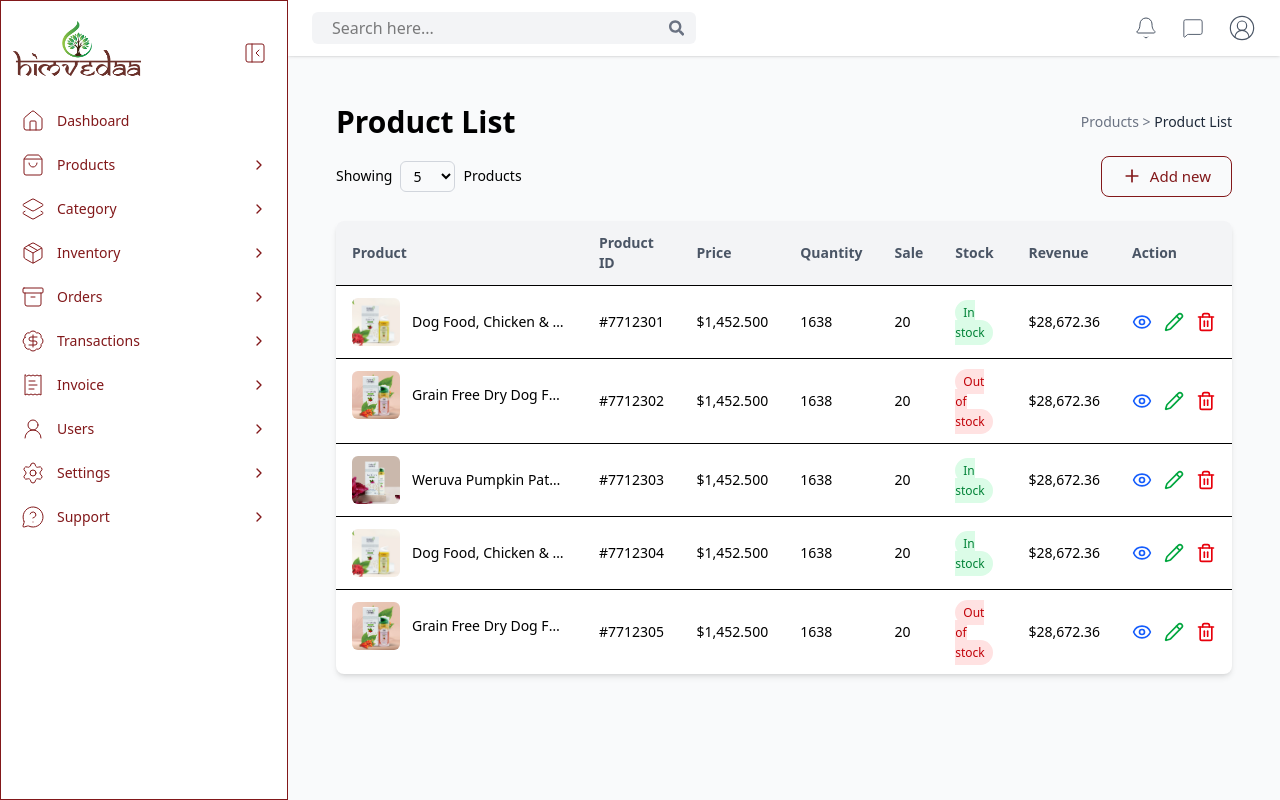
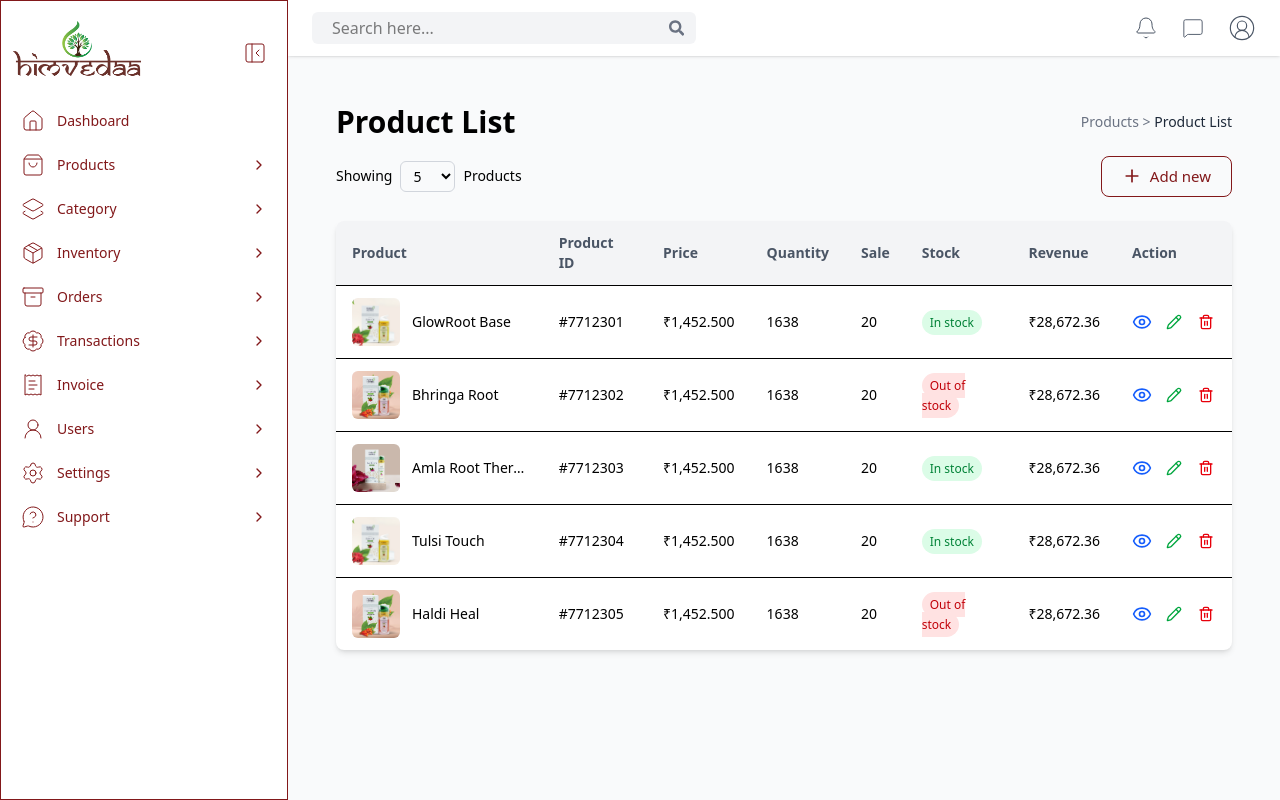
Before and after one commit to yashjain63/himvedaAdmin, a React (Vite) app: page /products/list in a window 1280 px wide. Built offline with nearby package versions, Linux system fonts and the light colour scheme.

Commit message:
updateYL

```diff
--- a/src/components/pages/Dashboard.jsx
+++ b/src/components/pages/Dashboard/Dashboard.jsx
@@ -1,5 +1,5 @@
 import React, { useState } from "react";
-import ProductList from "./ProductList";
+import ProductList from "../Products/ProductList";
 import { Link } from "react-router-dom";
 import {
   PieChart,
--- a/src/components/pages/AddProduct.jsx
+++ b/src/components/pages/Products/AddProduct.jsx
@@ -31,7 +31,7 @@
       <div className="flex flex-col sm:flex-row sm:items-center sm:justify-between mb-6">
         <h2 className="text-2xl font-bold">Add Product</h2>
         <div className="text-sm text-gray-500 mt-2 sm:mt-0">
-          <span>Dashboard</span> &gt; <span>Products</span> &gt;{" "}
+          <span>Products</span> &gt;{" "}
           <span className="text-gray-800 font-medium">Add product</span>
         </div>
       </div>
@@ -42,6 +42,15 @@
         <div className="bg-white p-6 rounded-lg shadow-md space-y-5">
           {/* Product Name */}
           <div>
+            <label className="block text-[16px] font-bold  mb-1">
+              Product ID<span className="text-red-500">*</span>
+            </label>
+            <input
+              type="text"
+              placeholder="#123456"
+              className="w-full border border-gray-200 rounded-lg outline-none px-4 py-2 text-sm  "
+
+            />
             <label className="block text-[16px] font-bold  mb-1">
               Product name <span className="text-red-500">*</span>
             </label>
--- a/src/components/pages/EditProduct.jsx
+++ b/src/components/pages/Products/EditProduct.jsx
@@ -1,7 +1,7 @@
 import React, { useState } from "react";
 
 const EditProduct = () => {
-  const [isEditing, setIsEditing] = useState(false);
+const [isEditing, setIsEditing] = useState(false);
   const [product, setProduct] = useState({
     name: "Sample Product",
     subtitle: "Best Quality Product",
--- a/src/components/pages/ProductDetail.jsx
+++ b/src/components/pages/Products/ProductDetail.jsx
@@ -1,12 +1,16 @@
 import { useState } from "react";
 import { FaStar, FaTruck } from "react-icons/fa";
-import first from "../../assets/images/products/1st.png";
-import second from "../../assets/images/products/2nd.jpg";
-import third from "../../assets/images/products/3rd.jpg";
-import forth from "../../assets/images/products/4th.webp";
-import NATURAL_PILES_CARE_HERBS from "../../assets/images/products/NATURAL_PILES_CARE_HERBS.webp";
+import first from "../../../assets/images/products/1st.png";
+import second from "../../../assets/images/products/2nd.jpg";
+import third from "../../../assets/images/products/3rd.jpg";
+import forth from "../../../assets/images/products/4th.webp";
+import NATURAL_PILES_CARE_HERBS from "../../../assets/images/products/NATURAL_PILES_CARE_HERBS.webp";
 import { LuHeart, LuShare2 } from "react-icons/lu";
-import { FlaskConical, Sprout} from "lucide-react";
+import { FlaskConical, Sprout } from "lucide-react";
+
+import { Link } from "react-router-dom";
+import { Pencil } from "lucide-react";
+import EditProduct from "./EditProduct";
 
 const NoPreservatives = (props) => (
 
@@ -30,7 +34,7 @@
     <line x1="8" y1="6" x2="16" y2="6" />
 
     {/* Slash line */}
-    <line  x1="6" y1="20" x2="18" y2="6" />
+    <line x1="6" y1="20" x2="18" y2="6" />
   </svg>
 );
 
@@ -96,6 +100,11 @@
 
   return (
     <div className="w-full pt-5">
+      <div className="ml-[93%]">
+        <Link className="flex mb-5 hover:text-red-900" to="/products/edit">
+          <Pencil className="w-5 h-4 mt-1 " /><span className="ml-2">Edit</span>
+        </Link>
+      </div>
       <div className="max-w-[94%] mx-auto px-4 sm:px-6 lg:px-0 flex flex-col gap-10">
         {/* Product Section */}
         <div className="flex flex-col lg:flex-row gap-10">
@@ -109,8 +118,7 @@
                   src={src}
                   alt={`Thumbnail ${i + 1}`}
                   onClick={() => setMainImage(src)}
-                  className={`w-14 h-14 object-cover border rounded cursor-pointer shrink-0 ${
-                    mainImage === src ? "ring-2 ring-green-500" : ""
+                  className={`w-14 h-14 object-cover border rounded cursor-pointer shrink-0 ${mainImage === src ? "ring-2 ring-green-500" : ""
                     }`}
                 />
               ))}
@@ -162,8 +170,7 @@
                 {sizes.map((size) => (
                   <button
                     key={size.label}
-                    className={`border px-3 py-1 rounded text-sm ${
-                      selectedSize.label === size.label
+                    className={`border px-3 py-1 rounded text-sm ${selectedSize.label === size.label
                       ? "bg-green-600 text-white font-medium"
                       : "hover:bg-gray-100"
                       }`}
@@ -298,8 +305,7 @@
                 key={tab}
                 onClick={() => setActiveTab(tab)}
                 className={` text-sm sm:text-base md:text-lg font-medium capitalize border-b-2
-                  ${
-                    activeTab === tab
+                  ${activeTab === tab
                     ? "border-green-600 text-green-600"
                     : "border-transparent text-gray-500 hover:text-black"
                   }`}
--- a/src/components/pages/ProductList.jsx
+++ b/src/components/pages/Products/ProductList.jsx
@@ -9,152 +9,152 @@
   const [products, setProducts] = useState([
     {
       id: "#7712301",
-      name: "Dog Food, Chicken & Chicken Liver Recipe",
-      price: "$1,452.500",
+      name: "GlowRoot Base",
+      price: "₹1,452.500",
       quantity: 1638,
       sale: 20,
       stock: "In stock",
-      revenue: "$28,672.36",
+      revenue: "₹28,672.36",
       image: "/images/protct1.png",
     },
     {
       id: "#7712302",
-      name: "Grain Free Dry Dog Food | Rachael Ray® Nutrish®",
-      price: "$1,452.500",
+      name: "Bhringa Root",
+      price: "₹1,452.500",
       quantity: 1638,
       sale: 20,
       stock: "Out of stock",
-      revenue: "$28,672.36",
+      revenue: "₹28,672.36",
       image: "/images/protct2.png",
     },
     {
       id: "#7712303",
-      name: "Weruva Pumpkin Patch Up! Pumpkin With Ginger",
-      price: "$1,452.500",
+      name: "Amla Root Therapy",
+      price: "₹1,452.500",
       quantity: 1638,
       sale: 20,
       stock: "In stock",
-      revenue: "$28,672.36",
+      revenue: "₹28,672.36",
       image: "/images/protct3.png",
     },
     {
       id: "#7712304",
-      name: "Dog Food, Chicken & Chicken Liver Recipe",
-      price: "$1,452.500",
+      name: "Tulsi Touch",
+      price: "₹1,452.500",
       quantity: 1638,
       sale: 20,
       stock: "In stock",
-      revenue: "$28,672.36",
+      revenue: "₹28,672.36",
       image: "/images/protct1.png",
     },
     {
       id: "#7712305",
-      name: "Grain Free Dry Dog Food | Rachael Ray® Nutrish®",
-      price: "$1,452.500",
+      name: "Haldi Heal",
+      price: "₹1,452.500",
       quantity: 1638,
       sale: 20,
       stock: "Out of stock",
-      revenue: "$28,672.36",
+      revenue: "₹28,672.36",
       image: "/images/protct2.png",
     },
     {
       id: "#7712306",
-      name: "Weruva Pumpkin Patch Up! Pumpkin With Ginger",
-      price: "$1,452.500",
+      name: "Keshamrit oil",
+      price: "₹1,452.500",
       quantity: 1638,
       sale: 20,
       stock: "In stock",
-      revenue: "$28,672.36",
+      revenue: "₹28,672.36",
       image: "/images/protct3.png",
     },
     {
       id: "#7712307",
-      name: "Dog Food, Chicken & Chicken Liver Recipe",
-      price: "$1,452.500",
+      name: "Fish oil",
+      price: "₹1,452.500",
       quantity: 1638,
       sale: 20,
       stock: "In stock",
-      revenue: "$28,672.36",
+      revenue: "₹28,672.36",
       image: "/images/protct1.png",
     },
     {
       id: "#7712308",
-      name: "Grain Free Dry Dog Food | Rachael Ray® Nutrish®",
-      price: "$1,452.500",
+      name: "AyuBody Bliss",
+      price: "₹1,452.500",
       quantity: 1638,
       sale: 20,
       stock: "Out of stock",
-      revenue: "$28,672.36",
+      revenue: "₹28,672.36",
       image: "/images/protct2.png",
     },
     {
       id: "#7712309",
-      name: "Weruva Pumpkin Patch Up! Pumpkin With Ginger",
-      price: "$1,452.500",
+      name: "Turmeriche Root",
+      price: "₹1,452.500",
       quantity: 1638,
       sale: 20,
       stock: "In stock",
-      revenue: "$28,672.36",
+      revenue: "₹28,672.36",
       image: "/images/protct3.png",
     },
     {
       id: "#7712310",
-      name: "Dog Food, Chicken & Chicken Liver Recipe",
-      price: "$1,452.500",
+      name: "ChandanSilky Soap",
+      price: "₹1,452.500",
       quantity: 1638,
       sale: 20,
       stock: "In stock",
-      revenue: "$28,672.36",
+      revenue: "₹28,672.36",
       image: "/images/protct1.png",
     },
     {
       id: "#7712311",
-      name: "Grain Free Dry Dog Food | Rachael Ray® Nutrish®",
-      price: "$1,452.500",
+      name: "Herbal Tea",
+      price: "₹1,452.500",
       quantity: 1638,
       sale: 20,
       stock: "Out of stock",
-      revenue: "$28,672.36",
+      revenue: "₹28,672.36",
       image: "/images/protct2.png",
     },
     {
       id: "#7712312",
-      name: "Weruva Pumpkin Patch Up! Pumpkin With Ginger",
-      price: "$1,452.500",
+      name: "Herbal Shampoo",
+      price: "₹1,452.500",
       quantity: 1638,
       sale: 20,
       stock: "In stock",
-      revenue: "$28,672.36",
+      revenue: "₹28,672.36",
       image: "/images/protct3.png",
     },
     {
       id: "#7712313",
-      name: "Dog Food, Chicken & Chicken Liver Recipe",
-      price: "$1,452.500",
+      name: "Herbal Conditioner",
+      price: "₹1,452.500",
       quantity: 1638,
       sale: 20,
       stock: "In stock",
-      revenue: "$28,672.36",
+      revenue: "₹28,672.36",
       image: "/images/protct1.png",
     },
     {
       id: "#7712314",
-      name: "Grain Free Dry Dog Food | Rachael Ray® Nutrish®",
-      price: "$1,452.500",
+      name: "Herbal Face Wash",
+      price: "₹1,452.500",
       quantity: 1638,
       sale: 20,
       stock: "Out of stock",
-      revenue: "$28,672.36",
+      revenue: "₹28,672.36",
       image: "/images/protct2.png",
     },
     {
       id: "#7712315",
-      name: "Weruva Pumpkin Patch Up! Pumpkin With Ginger",
-      price: "$1,452.500",
+      name: "Amla Root oil",
+      price: "₹1,452.500",
       quantity: 1638,
       sale: 20,
       stock: "In stock",
-      revenue: "$28,672.36",
+      revenue: "₹28,672.36",
       image: "/images/protct3.png",
     },
   ]);
@@ -291,23 +291,31 @@
                 <td className="px-4 ">{p.revenue}</td>
                 <td className="px-4 py-3">
                   <div className="flex items-center justify-center gap-3 h-full">
+
+                      <button
+                        className="text-blue-600 hover:text-blue-800 cursor-pointer"
+                        // onClick={() => handleView(p)}
+                      >
+
+                        <Link to="/products/detail">
+                        <Eye className="w-5 h-5" />
+                        </Link>
+                      </button>
+
+
                     <button
-                      className="text-blue-600 hover:text-blue-800"
-                      onClick={() => handleView(p)}
+                      className="text-green-600 hover:text-green-800 cursor-pointer"
+                      // onClick={() => handleEdit(p)}
                     >
-                      <Eye className="w-5 h-5" />
+                      <Link to="/products/edit">
+                        <Pencil className="w-5 h-4" />
+                      </Link>
                     </button>
                     <button
-                      className="text-green-600 hover:text-green-800"
-                      onClick={() => handleEdit(p)}
-                    >
-                      <Pencil className="w-5 h-5" />
-                    </button>
-                    <button
-                      className="text-red-600 hover:text-red-800"
+                      className="text-red-600 hover:text-red-800 cursor-pointer"
                       onClick={() => handleDelete(p.id)}
                     >
-                      <Trash2 className="w-5 h-5" />
+                      <Trash2 className="w-5 h-4" />
                     </button>
                   </div>
                 </td>
--- a/src/components/sections/Header.jsx
+++ /dev/null
@@ -1,13 +0,0 @@
-import React from 'react'
-
-const Header = () => {
-  return (
-    <>
-    <h1>
-
-    </h1>
-    </>
-  )
-}
-
-export default Header
--- a/src/components/sections/SideBar.jsx
+++ b/src/components/sections/SideBar.jsx
@@ -23,13 +23,18 @@
 import { Routes, Route, useNavigate, Navigate } from "react-router-dom";
 
 // Pages
-import Dashboard from "../pages/Dashboard";
-import ProductList from "../pages/ProductList";
-import AddProduct from "../pages/AddProduct";
-import ProductDetail from "../pages/ProductDetail";
-// import EditProduct from "../pages/EditProduct";
 import Notification from "../pages/Notification";
 import Dropdown from "../pages/Dropdown";
+
+import Dashboard from "../pages/Dashboard/Dashboard";
+
+import ProductList from "../pages/Products/ProductList";
+import AddProduct from "../pages/Products/AddProduct";
+import ProductDetail from "../pages/Products/ProductDetail";
+import EditProduct from "../pages/Products/EditProduct";
+
+import CategoryList from "../pages/Categories/CategoryList";
+
 
 
 
@@ -67,15 +72,16 @@
         { name: "Product List", path: "/products/list", component: <ProductList /> },
         { name: "Add Product", path: "/products/add", component: <AddProduct /> },
         { name: "Product Detail", path: "/products/detail", component: <ProductDetail /> },
-        { name: "Edit Product", path: "/products/edit", component: <h2>Edit Product Page</h2> },
+        { name: "Edit Product", path: "/products/edit", component: <EditProduct /> },
       ],
     },
     {
       name: "Category",
       icon: <Layers2 strokeWidth={1} />,
       children: [
+        { name: "Category List", path: "/category/list", component: <CategoryList /> },
         { name: "Add Category", path: "/category/add", component: <h2>Add Category Page</h2> },
-        { name: "Category List", path: "/category/list", component: <h2>Category List Page</h2> },
+
       ],
     },
     {
```
Also changed, not shown: src/components/sections/Footer.jsx (deleted, +0 -11 lines), src/components/pages/Categories/CategoryList.jsx (renamed from src/components/pages/CategoryList.jsx). Lines whose indentation alone changed are shown as unchanged.
